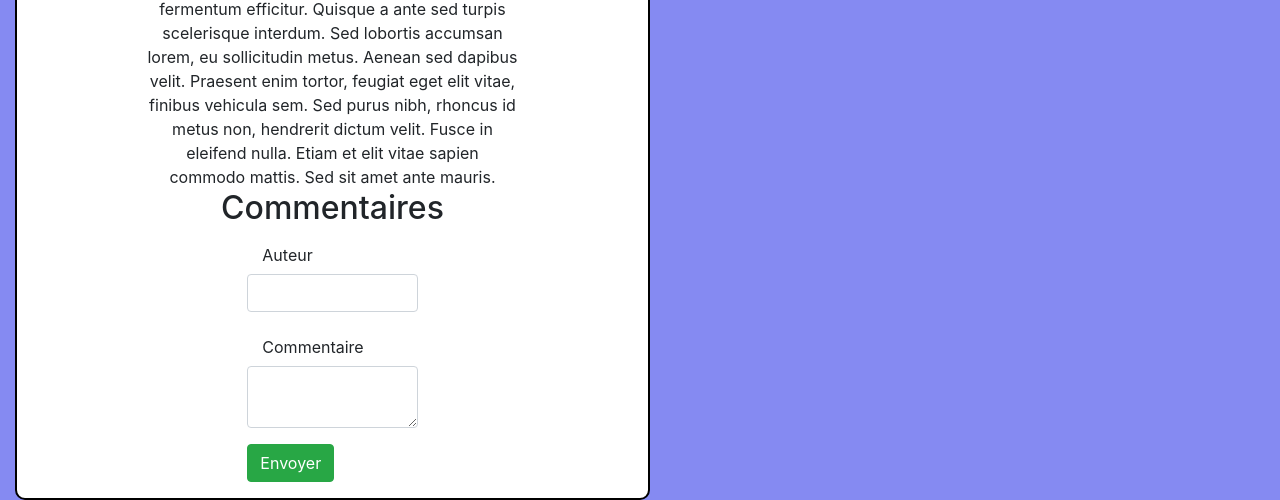
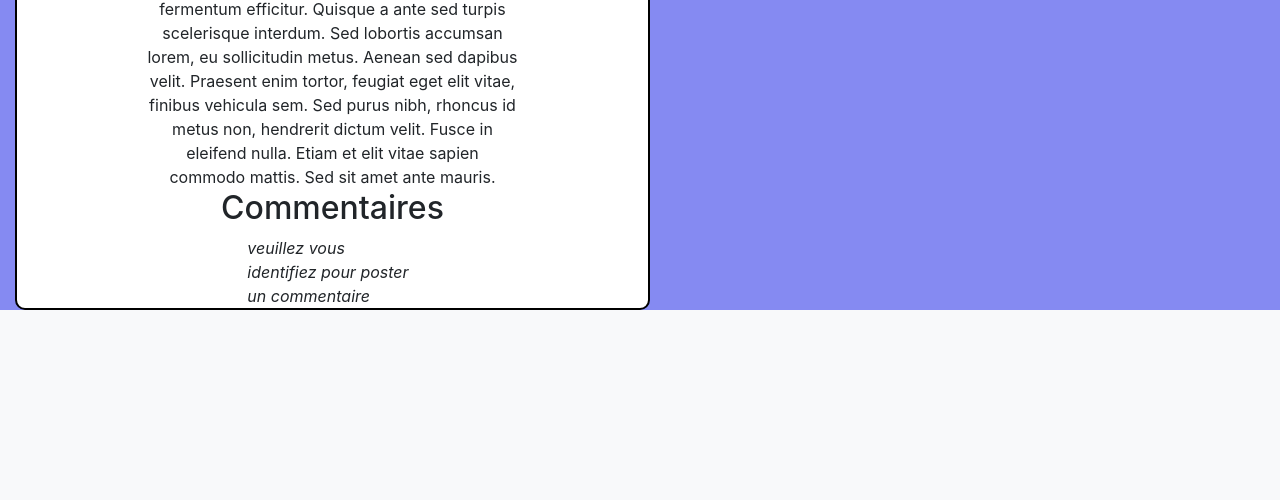
Before and after one commit to g0sseyn/meteo, a PHP site: page /index.php?action=singlePost&id=4 in a window 1280 px wide. Shown: the part 1932-2432 px from the top of the page. After the commit the page ends 2242 px from the top, so only its background shows below. Run offline with PHP 8.4, Linux system fonts and the light colour scheme; data comes from the database, SQL or seed files in the repository; data that the repository does not hold is empty; some libraries are stand-ins or nearby versions.

Commit message:
correction bug

```diff
--- a/controller/ajaxTraitment.php
+++ b/controller/ajaxTraitment.php
@@ -28,8 +28,7 @@ if (isset($_GET['s'])){
 	$dataLen = count($data);
 	$results = array();
 	for ($i = 0 ; $i < $dataLen && count($results) < 30 ; $i++) {
-		if (stripos($data[$i]->name, $_GET['s']) === 0) { // Si la valeur commence par les mêmes caractères que la recherche
-		    array_push($results, $data[$i]->name);
+		if (stripos($data[$i]->name, $_GET['s']) === 0) {
 		    array_push($results, $data[$i]->stat->population);
 		    array_push($results, $data[$i]->id);
 		}
@@ -37,5 +36,3 @@ if (isset($_GET['s'])){
 	array_push($results,'');
 	echo implode('|', $results);
 }
-
-	 // Et on affiche les résultats séparés par une barre verticale |
--- a/controller/commentController.php
+++ b/controller/commentController.php
@@ -7,7 +7,7 @@ function addComment()
         if (empty($_POST['author']) || empty($_POST['comment'])) {
             throw new Exception('Tous les champs ne sont pas remplis !');
         }
-        $commentManager = new CommentManager();
+        $commentManager = new \Adrien\Meteo\Model\CommentManager();
         $affectedLines = $commentManager->postComment($_GET['id'], $_POST['author'], $_POST['comment']);
     }
     else {
--- a/controller/controller.php
+++ b/controller/controller.php
@@ -52,7 +52,8 @@ function adminPost(){
 	require('view/template.php');
 }
 function inscription(){
-	$admin=false;
+	$admin=true;
+	require('view/nav.php');
 	require('view/formInscription.php');
 	require('view/template.php');
 }
--- a/controller/userController.php
+++ b/controller/userController.php
@@ -16,11 +16,11 @@ function verifyPass(){
     $userManager = new \Adrien\Meteo\Model\UserManager();
     $userInfo = $userManager->userInfo($_POST['email']);
     $isPasswordCorrect = password_verify($_POST['password'], $userInfo['password']);
-    if ($userInfo['is_admin']==1) {
-    	$_SESSION['is_admin']=$userInfo['is_admin'];
-    }
 	if ($isPasswordCorrect) {
-	   		$_SESSION['id'] = $userInfo['mail'];
+		if ($userInfo['is_admin']==1) {
+    		$_SESSION['is_admin']=$userInfo['is_admin'];
+    	}
+	   	$_SESSION['id'] = $userInfo['mail'];
 	   		return 'ok';
 	    }
 
--- a/view/singlePost.php
+++ b/view/singlePost.php
@@ -33,11 +33,12 @@
 
 
 <?php }} ?>
+<?php if (isIdentify()) {?>
     <div class="offset-sm-4 col-sm-4 offset-sm-4 container">
         <form action="index.php?action=addComment&amp;id=<?= $post['id'] ?>" method="post" >
             <div class="form-group">
-        <label for="author" class="col-2 col-form-label">Auteur </label><br />
-        <input type="text" id="author" name="author" class="form-control" />
+                <label for="author" class="col-2 col-form-label">auteur </label><br />
+                <input type="text" id="author" name="author" class="form-control" readonly value="<?= $_SESSION['id'] ?>" />
             </div>
             <div class="form-group">
                 <label for="comment" class="col-2 col-form-label">Commentaire</label><br />
@@ -48,5 +49,8 @@
             </div>
         </form>
     </div>
-
-<?php $newsContent = ob_get_clean(); ?>
+<?php }else {?>
+    <div class="offset-sm-4 col-sm-4 offset-sm-4 container">
+        <i>veuillez vous identifiez pour poster un commentaire</i>
+    </div>
+<?php } $newsContent = ob_get_clean(); ?>
```
Lines whose indentation alone changed are shown as unchanged.
